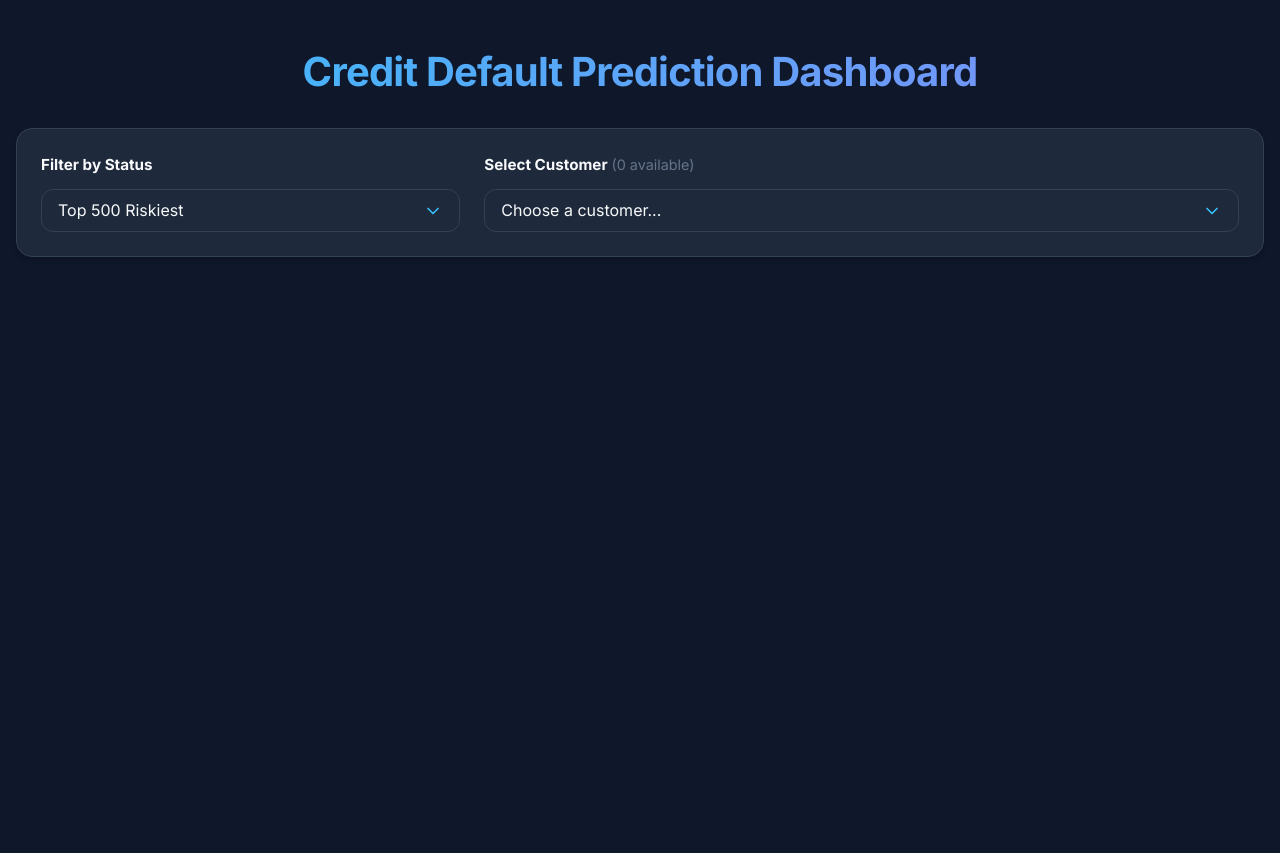
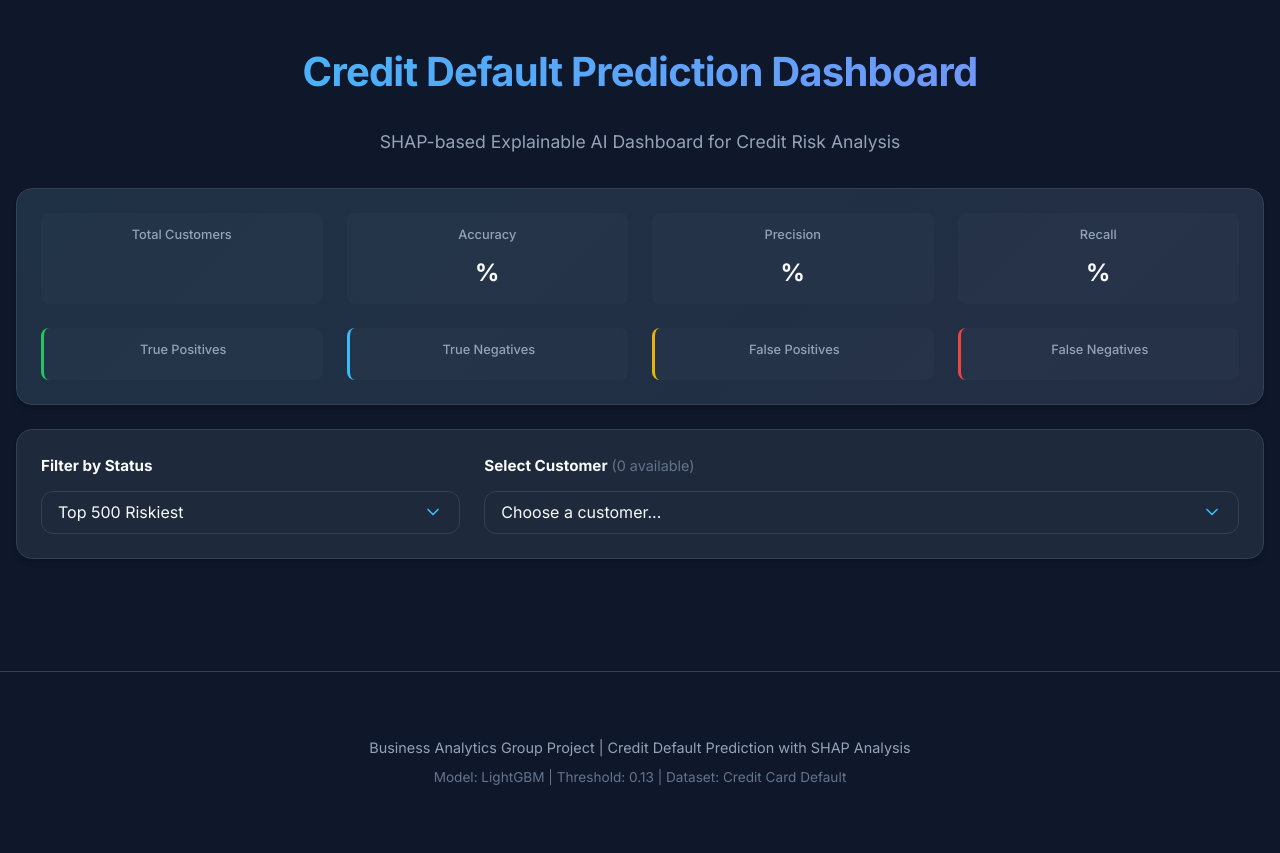
Before and after one commit to ying-jeanne/Business_Analytics, a Flask app: template II/templates/index.html in a window 1280 px wide. Before the commit the page ends 257 px from the top, so only its background shows below. Run offline with Flask 3, Linux system fonts and the light colour scheme; the template is opened without the code that fills it, so the values that code supplies are empty; some libraries are stand-ins or nearby versions.

Commit message:
add more UI component

```diff
--- a/II/app.py
+++ b/II/app.py
@@ -68,7 +68,29 @@ def index():
         customers.sort(key=lambda x: x['score'], reverse=True)
         customers = customers[:500]  # Limit to 500 for performance
 
-    return render_template('index.html', customers=customers, current_filter=filter_type)
+    # Calculate overall statistics for all customers
+    all_customers_count = len(df)
+    tp_count = sum(1 for c in [{'id': row['ID'], 'label': int(row['True_Label']), 'score': round(row['Prediction_Score'], 3), 'status': ('TP' if (int(row['True_Label']) == 1 and row['Prediction_Score'] >= threshold) else ('TN' if (int(row['True_Label']) == 0 and row['Prediction_Score'] < threshold) else ('FP' if (int(row['True_Label']) == 0 and row['Prediction_Score'] >= threshold) else 'FN')))} for idx, row in df.iterrows()] if c['status'] == 'TP')
+    tn_count = sum(1 for c in [{'id': row['ID'], 'label': int(row['True_Label']), 'score': round(row['Prediction_Score'], 3), 'status': ('TP' if (int(row['True_Label']) == 1 and row['Prediction_Score'] >= threshold) else ('TN' if (int(row['True_Label']) == 0 and row['Prediction_Score'] < threshold) else ('FP' if (int(row['True_Label']) == 0 and row['Prediction_Score'] >= threshold) else 'FN')))} for idx, row in df.iterrows()] if c['status'] == 'TN')
+    fp_count = sum(1 for c in [{'id': row['ID'], 'label': int(row['True_Label']), 'score': round(row['Prediction_Score'], 3), 'status': ('TP' if (int(row['True_Label']) == 1 and row['Prediction_Score'] >= threshold) else ('TN' if (int(row['True_Label']) == 0 and row['Prediction_Score'] < threshold) else ('FP' if (int(row['True_Label']) == 0 and row['Prediction_Score'] >= threshold) else 'FN')))} for idx, row in df.iterrows()] if c['status'] == 'FP')
+    fn_count = sum(1 for c in [{'id': row['ID'], 'label': int(row['True_Label']), 'score': round(row['Prediction_Score'], 3), 'status': ('TP' if (int(row['True_Label']) == 1 and row['Prediction_Score'] >= threshold) else ('TN' if (int(row['True_Label']) == 0 and row['Prediction_Score'] < threshold) else ('FP' if (int(row['True_Label']) == 0 and row['Prediction_Score'] >= threshold) else 'FN')))} for idx, row in df.iterrows()] if c['status'] == 'FN')
+
+    accuracy = (tp_count + tn_count) / all_customers_count if all_customers_count > 0 else 0
+    precision = tp_count / (tp_count + fp_count) if (tp_count + fp_count) > 0 else 0
+    recall = tp_count / (tp_count + fn_count) if (tp_count + fn_count) > 0 else 0
+
+    stats = {
+        'total': all_customers_count,
+        'accuracy': round(accuracy * 100, 2),
+        'precision': round(precision * 100, 2),
+        'recall': round(recall * 100, 2),
+        'tp': tp_count,
+        'tn': tn_count,
+        'fp': fp_count,
+        'fn': fn_count
+    }
+
+    return render_template('index.html', customers=customers, current_filter=filter_type, stats=stats)
 
 @app.route('/details/<int:customer_id>')
 def get_details(customer_id):
--- a/II/static/css/style.css
+++ b/II/static/css/style.css
@@ -63,6 +63,96 @@ body {
     margin: 0 auto;
     padding: 2rem 1rem;
 }
+
+/* Header Section */
+.project-header {
+    text-align: center;
+    margin-bottom: 2rem;
+}
+
+.project-description {
+    color: var(--text-secondary);
+    font-size: 1.1rem;
+    margin-top: 0.5rem;
+}
+
+/* Summary Statistics Card */
+.stats-card {
+    background: linear-gradient(135deg, rgba(56, 189, 248, 0.05) 0%, rgba(129, 140, 248, 0.05) 100%);
+    border-color: rgba(56, 189, 248, 0.2);
+}
+
+.stats-grid {
+    display: grid;
+    grid-template-columns: repeat(4, 1fr);
+    gap: 1.5rem;
+}
+
+@media (max-width: 768px) {
+    .stats-grid {
+        grid-template-columns: repeat(2, 1fr);
+        gap: 1rem;
+    }
+}
+
+.stat-item {
+    text-align: center;
+    padding: 0.75rem;
+    border-radius: var(--radius-sm);
+    background: rgba(255, 255, 255, 0.02);
+    transition: all var(--transition-normal);
+}
+
+.stat-item:hover {
+    background: rgba(255, 255, 255, 0.05);
+    transform: translateY(-2px);
+}
+
+.stat-label {
+    font-size: 0.8rem;
+    color: var(--text-secondary);
+    margin-bottom: 0.5rem;
+    font-weight: 500;
+}
+
+.stat-value {
+    font-size: 1.5rem;
+    font-weight: 700;
+    color: var(--text-primary);
+}
+
+.stat-tp {
+    border-left: 3px solid var(--color-tp);
+}
+
+.stat-tn {
+    border-left: 3px solid var(--color-tn);
+}
+
+.stat-fp {
+    border-left: 3px solid var(--color-fp);
+}
+
+.stat-fn {
+    border-left: 3px solid var(--color-fn);
+}
+
+/* Footer */
+.project-footer {
+    margin-top: 3rem;
+    padding: 2rem 0;
+    text-align: center;
+    border-top: 1px solid var(--border-color);
+    color: var(--text-secondary);
+    font-size: 0.9rem;
+}
+
+.footer-meta {
+    margin-top: 0.5rem;
+    font-size: 0.85rem;
+    color: var(--text-muted);
+}
+
 
 /* Typography */
 h1 {
--- a/II/templates/index.html
+++ b/II/templates/index.html
@@ -18,7 +18,55 @@
 
 <body>
     <div class="container py-5">
-        <h1 class="mb-4">Credit Default Prediction Dashboard</h1>
+        <!-- Header Section -->
+        <header class="project-header">
+            <h1 class="mb-4">Credit Default Prediction Dashboard</h1>
+            <p class="project-description">
+                SHAP-based Explainable AI Dashboard for Credit Risk Analysis
+            </p>
+        </header>
+
+        <!-- Summary Statistics Card -->
+        <div class="row mb-4">
+            <div class="col-12">
+                <div class="card stats-card">
+                    <div class="stats-grid">
+                        <div class="stat-item">
+                            <div class="stat-label">Total Customers</div>
+                            <div class="stat-value">{{ stats.total }}</div>
+                        </div>
+                        <div class="stat-item">
+                            <div class="stat-label">Accuracy</div>
+                            <div class="stat-value">{{ stats.accuracy }}%</div>
+                        </div>
+                        <div class="stat-item">
+                            <div class="stat-label">Precision</div>
+                            <div class="stat-value">{{ stats.precision }}%</div>
+                        </div>
+                        <div class="stat-item">
+                            <div class="stat-label">Recall</div>
+                            <div class="stat-value">{{ stats.recall }}%</div>
+                        </div>
+                        <div class="stat-item stat-tp">
+                            <div class="stat-label">True Positives</div>
+                            <div class="stat-value">{{ stats.tp }}</div>
+                        </div>
+                        <div class="stat-item stat-tn">
+                            <div class="stat-label">True Negatives</div>
+                            <div class="stat-value">{{ stats.tn }}</div>
+                        </div>
+                        <div class="stat-item stat-fp">
+                            <div class="stat-label">False Positives</div>
+                            <div class="stat-value">{{ stats.fp }}</div>
+                        </div>
+                        <div class="stat-item stat-fn">
+                            <div class="stat-label">False Negatives</div>
+                            <div class="stat-value">{{ stats.fn }}</div>
+                        </div>
+                    </div>
+                </div>
+            </div>
+        </div>
 
         <!-- Customer Selection Card -->
         <div class="row mb-4">
@@ -112,6 +160,14 @@
             </div>
         </div>
     </div>
+
+    <!-- Footer -->
+    <footer class="project-footer">
+        <div class="container">
+            <p>Business Analytics Group Project | Credit Default Prediction with SHAP Analysis</p>
+            <p class="footer-meta">Model: LightGBM | Threshold: 0.13 | Dataset: Credit Card Default</p>
+        </div>
+    </footer>
 
     <script>
         // Add smooth scroll reveal animation
```
